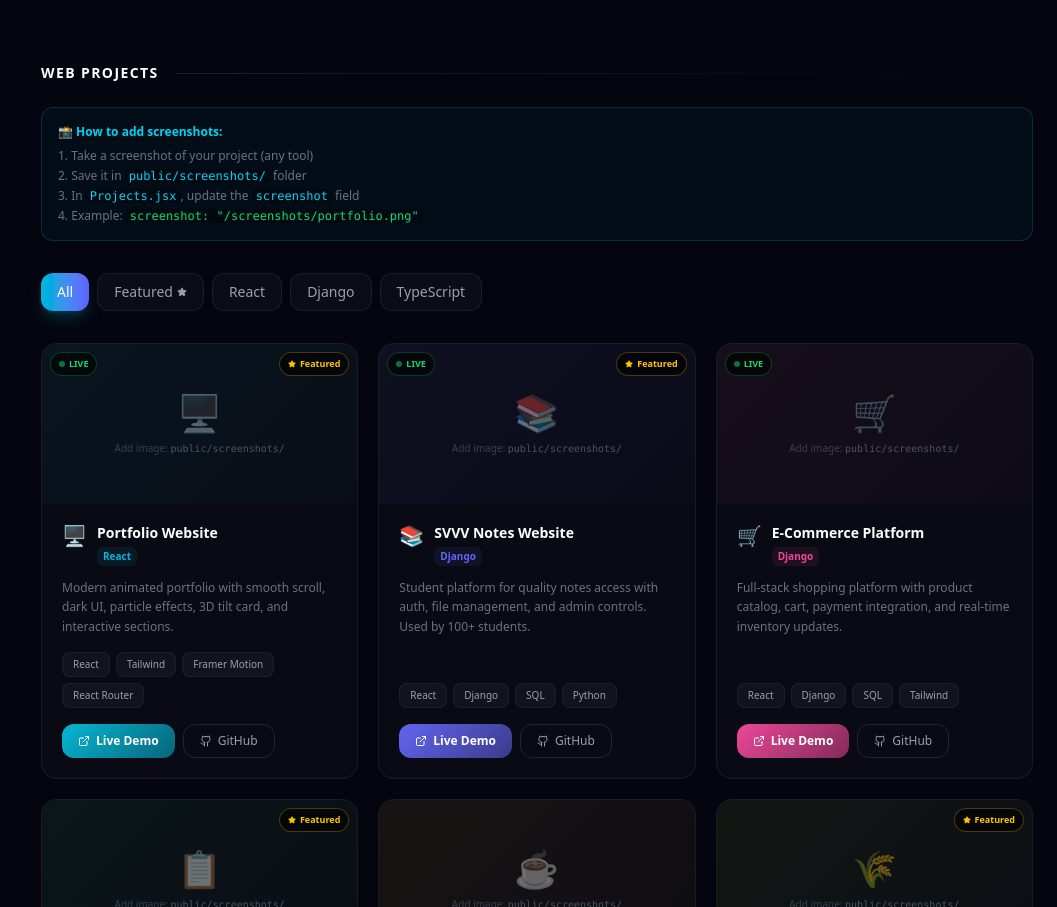
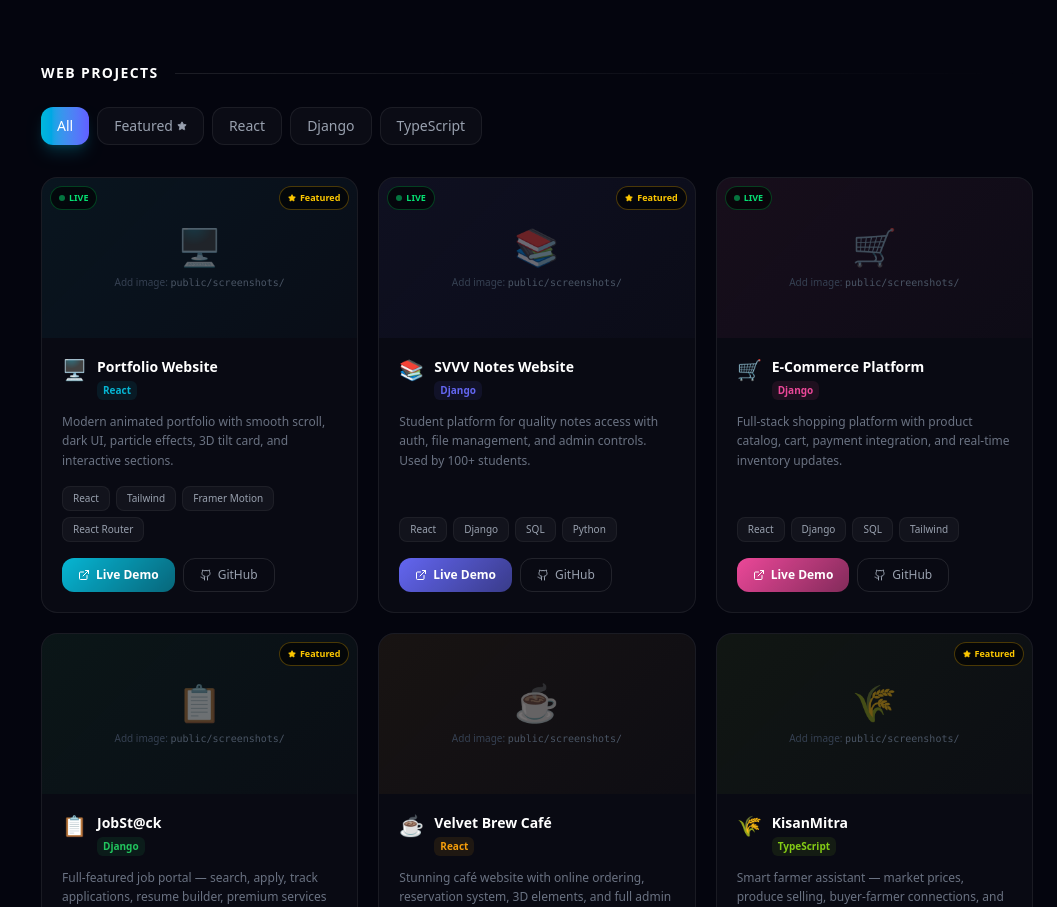
Before and after one commit to manish780386/Portfolio, a React (Vite) app: page / in a window 1280 px wide. Shown: the part 7479-8386 px from the top of the page, without its empty margins (223-1280 px from the left). Built offline with nearby package versions, Linux system fonts and the light colour scheme.

Commit message:
update project details

```diff
--- a/src/sections/Projects.jsx
+++ b/src/sections/Projects.jsx
@@ -63,13 +63,7 @@ const PUBLISHED = [
   },
 ];
 
-/* ══════════════════════════════════════════════════
-   PROJECTS
-   screenshot: put your image in public/screenshots/
-   e.g. public/screenshots/portfolio.png
-   then set screenshot: "/screenshots/portfolio.png"
-   Leave screenshot: null to show no image
-══════════════════════════════════════════════════ */
+
 const PROJECTS = [
   {
     id: 1, name: "Portfolio Website", emoji: "🖥️",
@@ -381,17 +375,7 @@ export default function Projects() {
             <div className="flex-1 h-px bg-gradient-to-r from-white/10 to-transparent" />
           </div>
 
-          {/* HOW TO ADD SCREENSHOTS */}
-          <motion.div initial={{ opacity: 0 }} whileInView={{ opacity: 1 }}
-            className="mb-8 p-4 rounded-xl bg-cyan-500/[0.05] border border-cyan-500/20">
-            <p className="text-cyan-400 text-xs font-bold mb-2">📸 How to add screenshots:</p>
-            <ol className="text-gray-500 text-xs space-y-1 list-decimal list-inside">
-              <li>Take a screenshot of your project (any tool)</li>
-              <li>Save it in <code className="text-cyan-400 bg-black/30 px-1 rounded">public/screenshots/</code> folder</li>
-              <li>In <code className="text-cyan-400 bg-black/30 px-1 rounded">Projects.jsx</code>, update the <code className="text-cyan-400 bg-black/30 px-1 rounded">screenshot</code> field</li>
-              <li>Example: <code className="text-green-400 bg-black/30 px-1 rounded">screenshot: "/screenshots/portfolio.png"</code></li>
-            </ol>
-          </motion.div>
+
 
           {/* FILTERS */}
           <div className="flex flex-wrap gap-2 mb-8">
```
